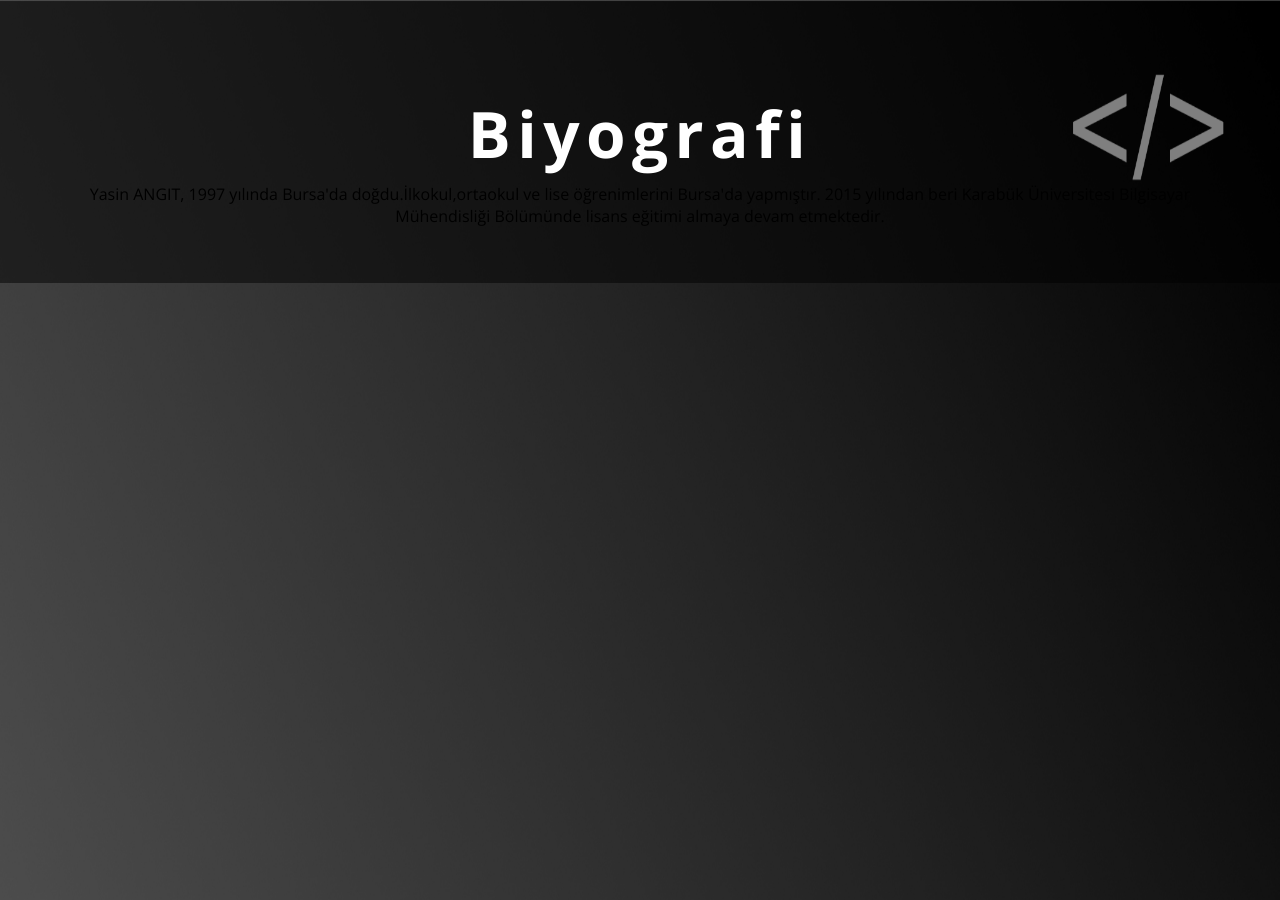
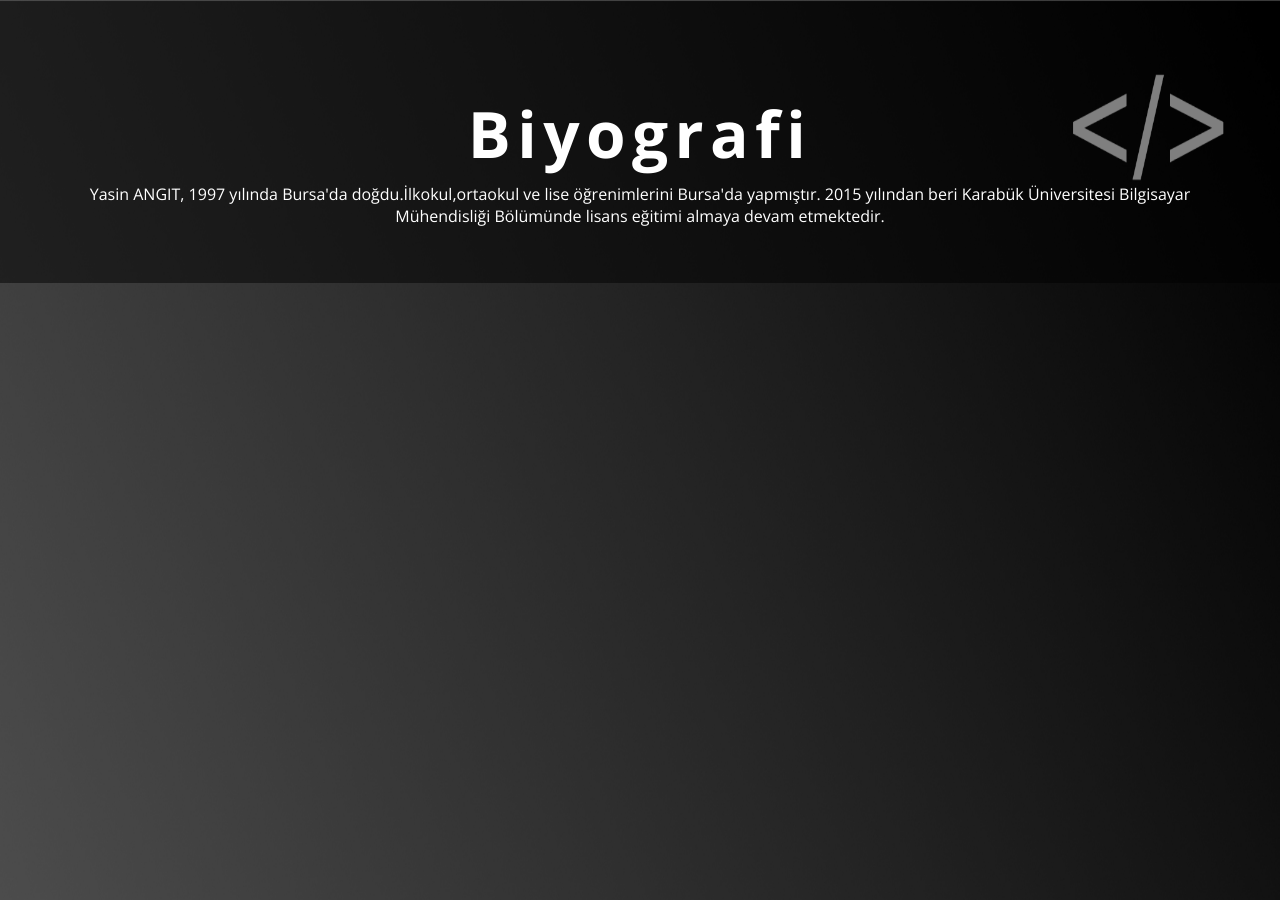
Before and after one commit to yasnangt/yasnangt.github.io, a Jekyll site: the page hakkımda.html, which Jekyll copies as it is, in a window 1280 px wide. Built offline with Jekyll 4.4.1, drawn with Linux system fonts in a browser that asks for light colours; nearby versions of some CDN libraries.

Commit message:
Update hakkımda.html

```diff
--- a/hakkımda.html
+++ b/hakkımda.html
@@ -21,9 +21,9 @@
 
             <h1>Biyografi</h1>
 
-            <p color:white>  Yasin ANGIT, 1997 yılında Bursa'da doğdu.İlkokul,ortaokul ve lise öğrenimlerini Bursa'da yapmıştır.
+            <p>  <font color="white"> Yasin ANGIT, 1997 yılında Bursa'da doğdu.İlkokul,ortaokul ve lise öğrenimlerini Bursa'da yapmıştır.
             2015 yılından beri Karabük Üniversitesi Bilgisayar Mühendisliği Bölümünde lisans eğitimi almaya devam
-            etmektedir.</p>
+            etmektedir.</font></p>
 </div>
 
 
```
